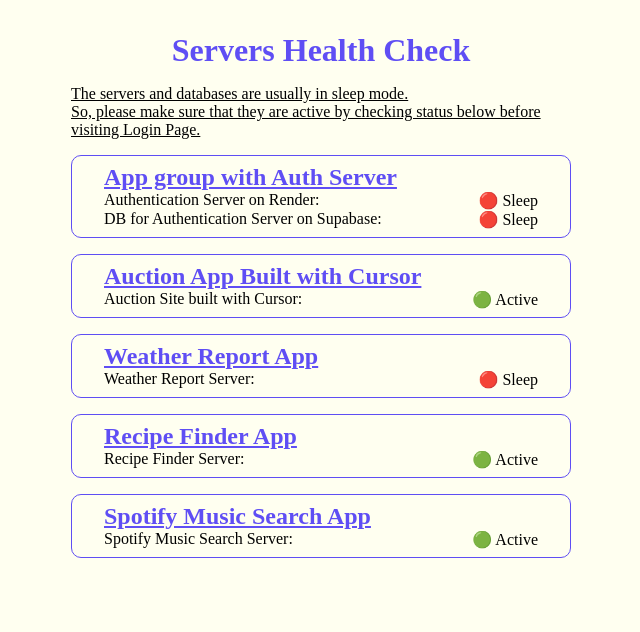
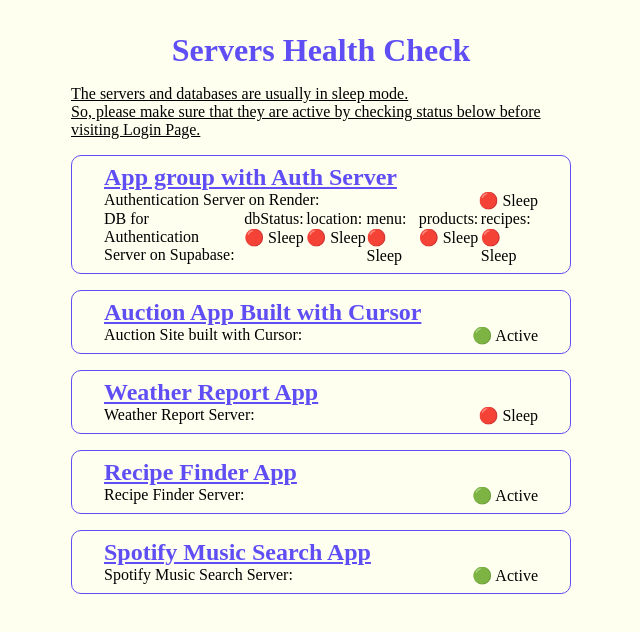
Before and after one commit to kappasan21/server-health-check, a React (Vite) app: page / in a window 1280 px wide. Shown: the top 632 px of the page, without its empty margins (319-959 px from the left). Built offline with nearby package versions, Linux system fonts and the light colour scheme; no server answers.

Commit message:
Updated status UI to be able to display all DB talbes statuses

```diff
--- a/src/App.jsx
+++ b/src/App.jsx
@@ -27,6 +27,8 @@
   const [dbStatus, setDbStatus] = useState(false);
   const [weatherServerStatus, setWeatherServerStatus] = useState(false);
   const [dbConnection, setDbConnection] = useState(false);
+  const [detailStatus, setDetailStatus] = useState({});
+  // 'users', 'location', 'menu', 'products', 'recipes'
 
   useEffect(() => {
     // App groups with Auth server and DB status check
@@ -34,7 +36,9 @@
       setAuthServerStatus(status);
     });
     checkDbStatus().then((status) => {
-      setDbStatus(status);
+      // setDbStatus(status);
+      setDetailStatus(status);
+      console.log("DB table statuses data: ", status);
     });
     // Weather report app server status check
     checkWeatherServerStatus().then((status) => {
@@ -71,12 +75,25 @@
               <div>
                 <p>DB for Authentication Server on Supabase: </p>
                 <p className="current-status">
-                  {
+                  {/* {
                     dbStatus
                       // || dbConnection
                       ? '🟢 Active'
                       : '🔴 Sleep'
-                  }
+                  } */}
+                  dbStatus: {detailStatus.users ? '🟢 Active' : '🔴 Sleep'}
+                </p>
+                <p className="current-status">
+                  location: {detailStatus.location ? '🟢 Active' : '🔴 Sleep'}
+                </p>
+                <p className="current-status">
+                  menu: {detailStatus.menu ? '🟢 Active' : '🔴 Sleep'}
+                </p>
+                <p className="current-status">
+                  products: {detailStatus.products ? '🟢 Active' : '🔴 Sleep'}
+                </p>
+                <p className="current-status">
+                  recipes: {detailStatus.recipes ? '🟢 Active' : '🔴 Sleep'}
                 </p>
               </div>
             </li>
@@ -128,7 +145,7 @@
 
         {/* <a id="link-to-login" href={authURL + '/login'} target="_blank">To Login Page</a> */}
       </div >
-    </main>
+    </main >
   );
 };
 
--- a/src/components/api-requests.jsx
+++ b/src/components/api-requests.jsx
@@ -30,15 +30,16 @@
     const dbCheck = await axios.get(authURL + '/db-connection-test');
     console.log("DB check response: ", dbCheck);
     const statusData = dbCheck.data.users;
-    console.log("DB check response users table data: ", statusData);
+    console.log("DB check response 'users' table data: ", statusData);
+    // const status = dbCheck.data ? true : false;
+    // return status;
+    return statusData;
 
-    const status = dbCheck.data ? true : false;
     // if (dbCheck.data) {
     //   return true;
     // } else {
     //   return false;
     // }
-    return status;
   } catch (error) {
     console.error('Error checking db status: ', error);
     return false;
```
